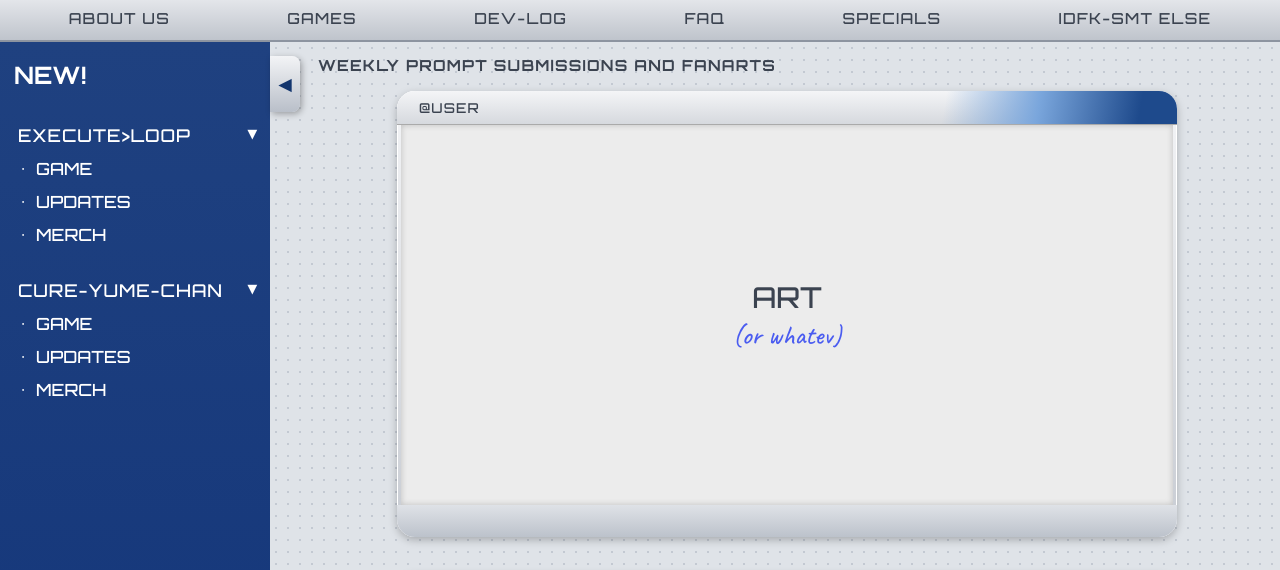
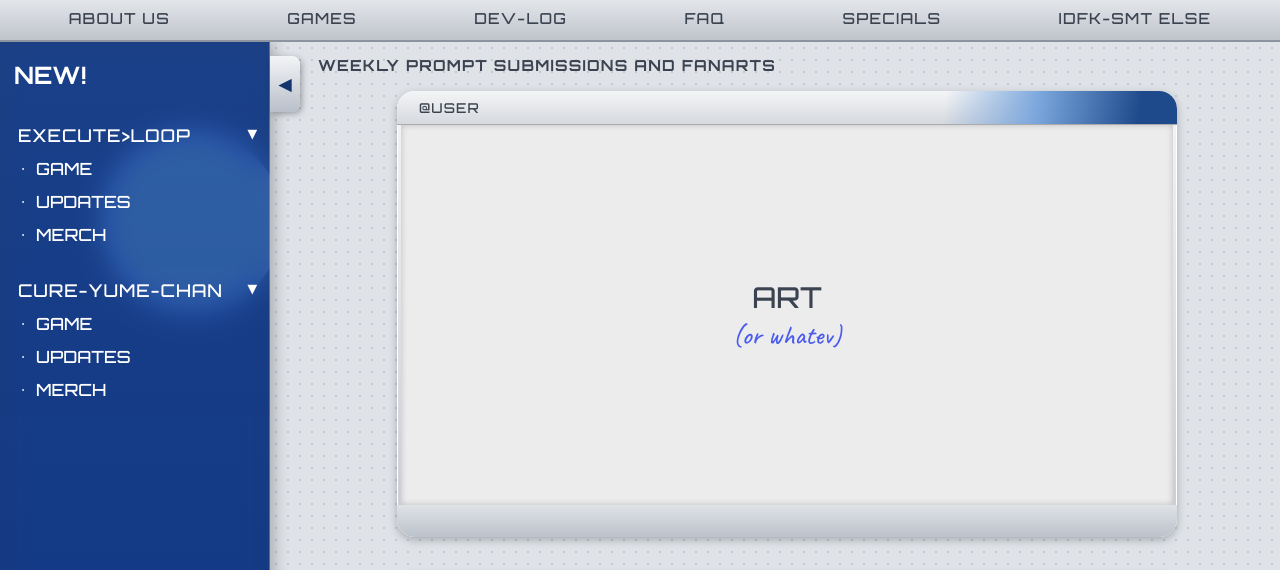
Before and after one commit to karokimachine/karokimachine.github.io, a plain HTML site: page index.html in a window 1280 px wide. Shown: the part 224-794 px from the top of the page. Drawn offline with Linux system fonts and the light colour scheme.

Commit message:
Add files via upload

```diff
--- a/index.html
+++ b/index.html
@@ -96,12 +96,25 @@
   .mainnav a:hover { background: rgba(255,255,255,.7); color: var(--blue-mid); }
 
   /* ---------- Layout ---------- */
-  .layout { display: flex; align-items: stretch; position: relative; min-height: 70vh; }
+  .layout { display: flex; align-items: stretch; position: relative; min-height: 70vh; overflow: hidden; isolation: isolate; }
+  /* colourful shapes behind the sidebar so the blur has something to frost */
+  .layout::before {
+    content: ''; position: absolute; inset: 0; z-index: -1;
+    background:
+      radial-gradient(circle at 15% 12%, #6fa8ff 0 90px, transparent 91px),
+      radial-gradient(circle at 70% 40%, #ff9ad5 0 70px, transparent 71px),
+      radial-gradient(circle at 25% 62%, #7ef0e0 0 100px, transparent 101px),
+      radial-gradient(circle at 60% 90%, #8f7bff 0 80px, transparent 81px),
+      #1a3d82;
+  }
 
   /* ---------- Clickable sidebar ---------- */
   .sidebar {
     width: var(--sidebar-w); flex-shrink: 0;
-    background: linear-gradient(180deg, #1f4180 0%, #14367a 50%, #0c2a5e 100%);
+    background: linear-gradient(180deg, rgba(31,65,128,.72) 0%, rgba(20,54,122,.7) 50%, rgba(12,42,94,.78) 100%);
+    -webkit-backdrop-filter: blur(14px) saturate(140%);
+    backdrop-filter: blur(14px) saturate(140%);
+    box-shadow: inset -1px 0 0 rgba(255,255,255,.25), 4px 0 14px rgba(0,0,0,.25);
     color: #fff; text-transform: uppercase;
     overflow: hidden;
     transition: width .35s ease;
```
